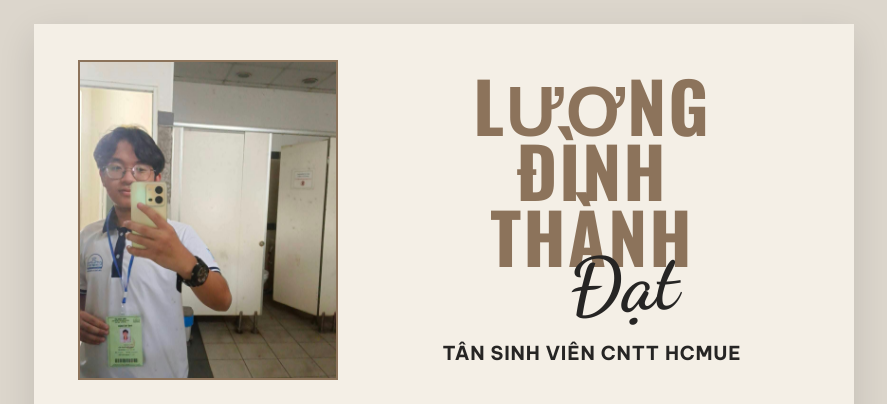
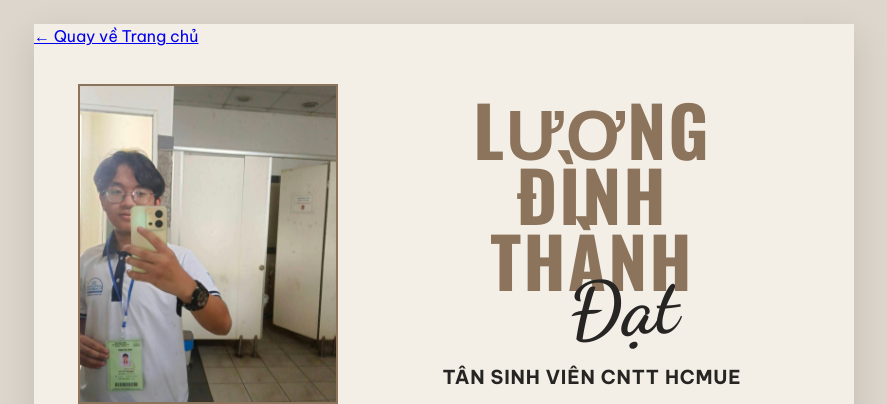
Before and after one commit to DatLuongg/CV, a plain HTML site: page cv.html in a window 1280 px wide. Shown: the top 404 px of the page, without its empty margins (196-1083 px from the left). Drawn offline with nearby package versions, Linux system fonts and the light colour scheme.

Commit message:
Update cv.html

```diff
--- a/cv.html
+++ b/cv.html
@@ -15,6 +15,7 @@
 </head>
 <body>
   <main class="cv-container">
+    <a href="https://datluongg.github.io/">← Quay về Trang chủ</a>
     <div>
       <!-- HEADER -->
       <header class="cv-header">
```
